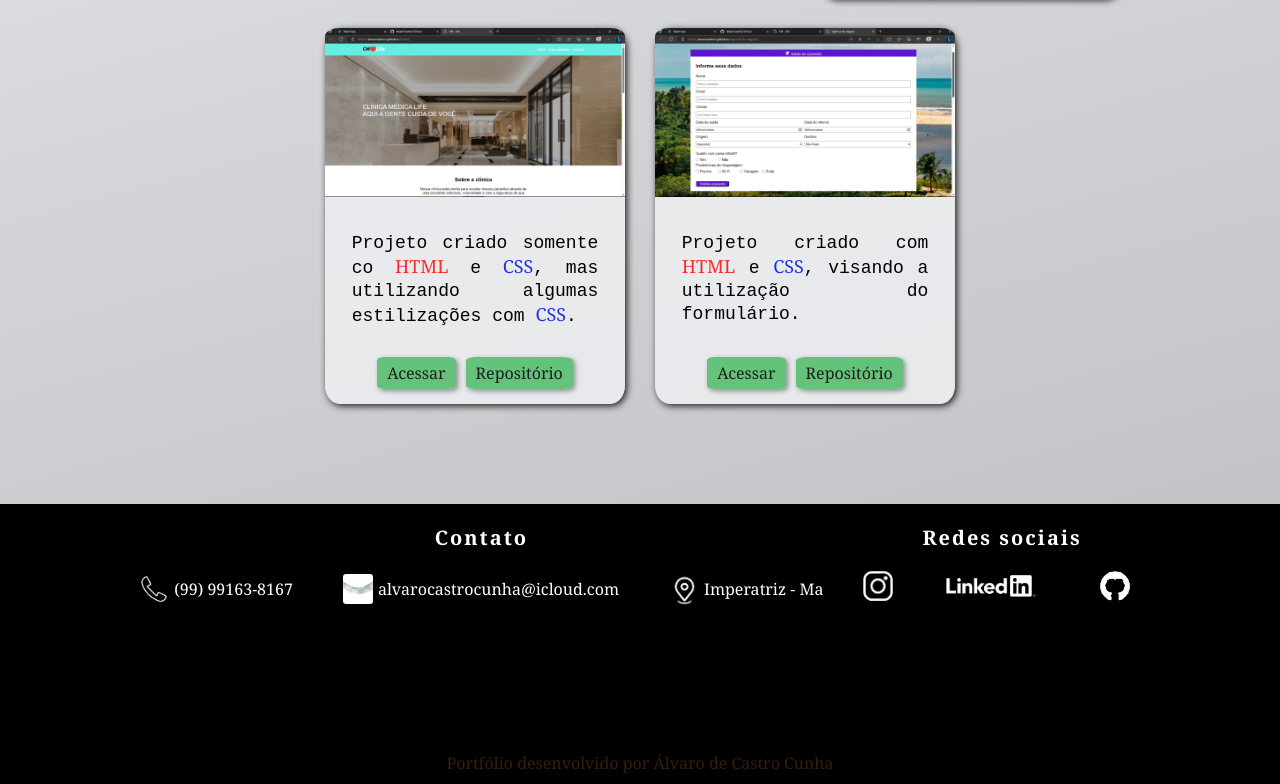
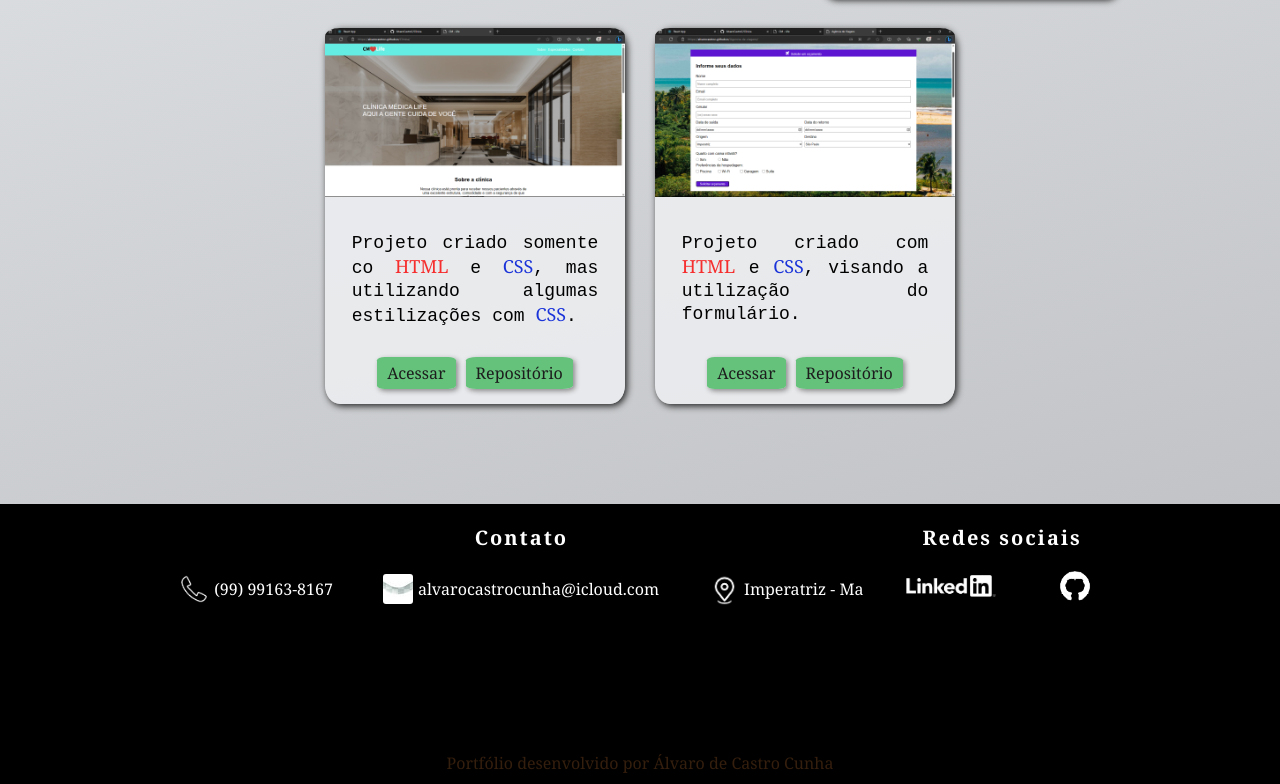
Before and after one commit to AlvaroCastroC/portfolio, a React (Create React App) app: page / in a window 1280 px wide. Shown: the part 2599-3383 px from the top of the page. Built offline with nearby package versions, Linux system fonts and the light colour scheme.

Commit message:
alteração do rodape

```diff
--- a/src/componentes/Rodape/index.js
+++ b/src/componentes/Rodape/index.js
@@ -24,7 +24,7 @@ export default function Rodape() {
                     <h4>Redes sociais</h4>
 
                     <ul type = 'none' className="rede-social">
-                        <li> <a href="https://www.instagram.com/alvaro_cstro/" target="_blank"><img src="assets/instagram-branco.png" alt="Logo do instagram" title="Link do do meu perfil do Instagram"/></a> </li>
+
                         <li> <a href="https://www.linkedin.com/in/alvaro-cunha-091172240" target="_blank"><img src="assets/linkedin-branco.png" alt="Logo do LinkedIn" title="Link do meu LinkedIn"/></a> </li>
                         <li> <a href="https://github.com/AlvaroCastroC" target="_blank"><img src="assets/github-branco.png" alt="logo do github" title="Link para o meu Github" /></a> </li>
                     </ul>
```
